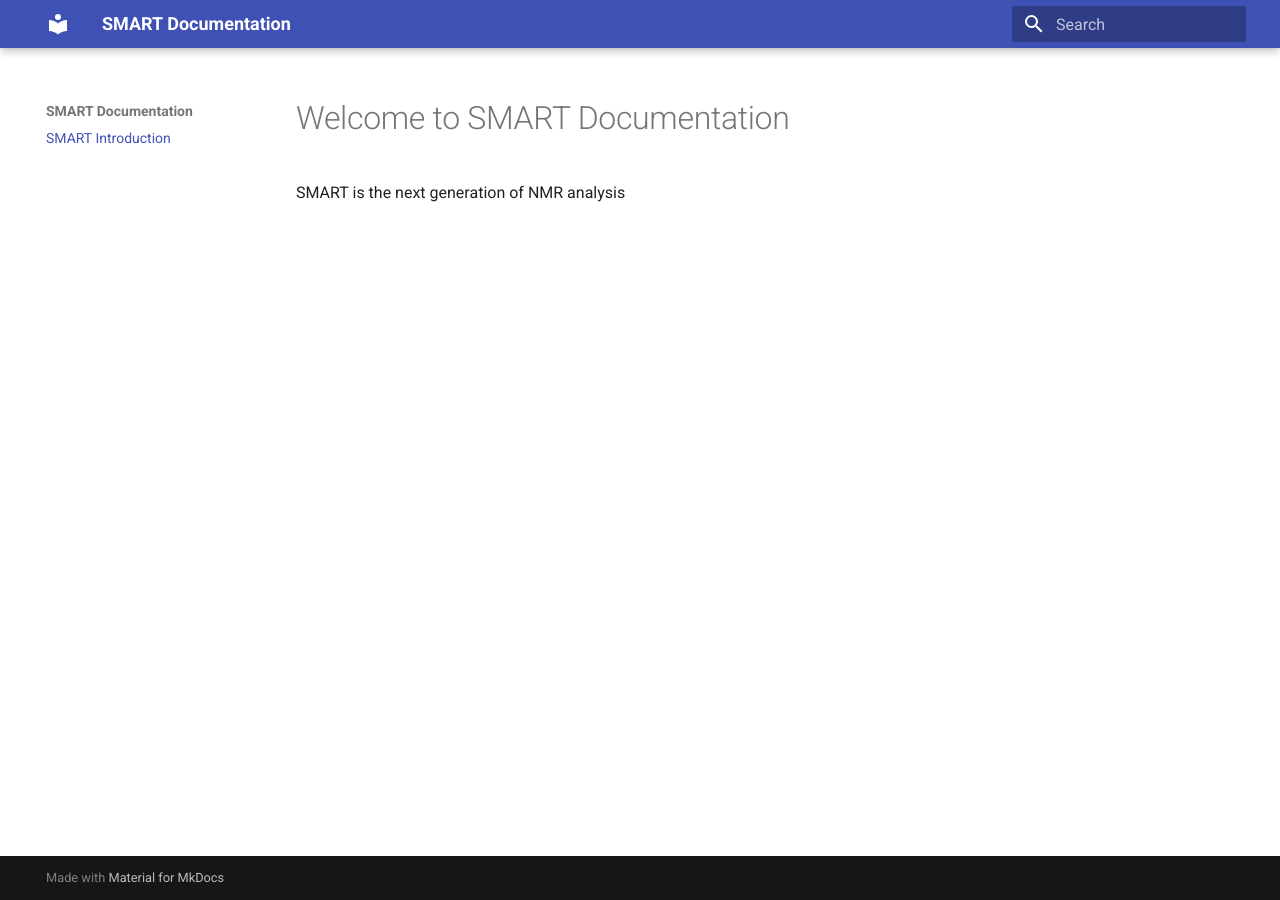
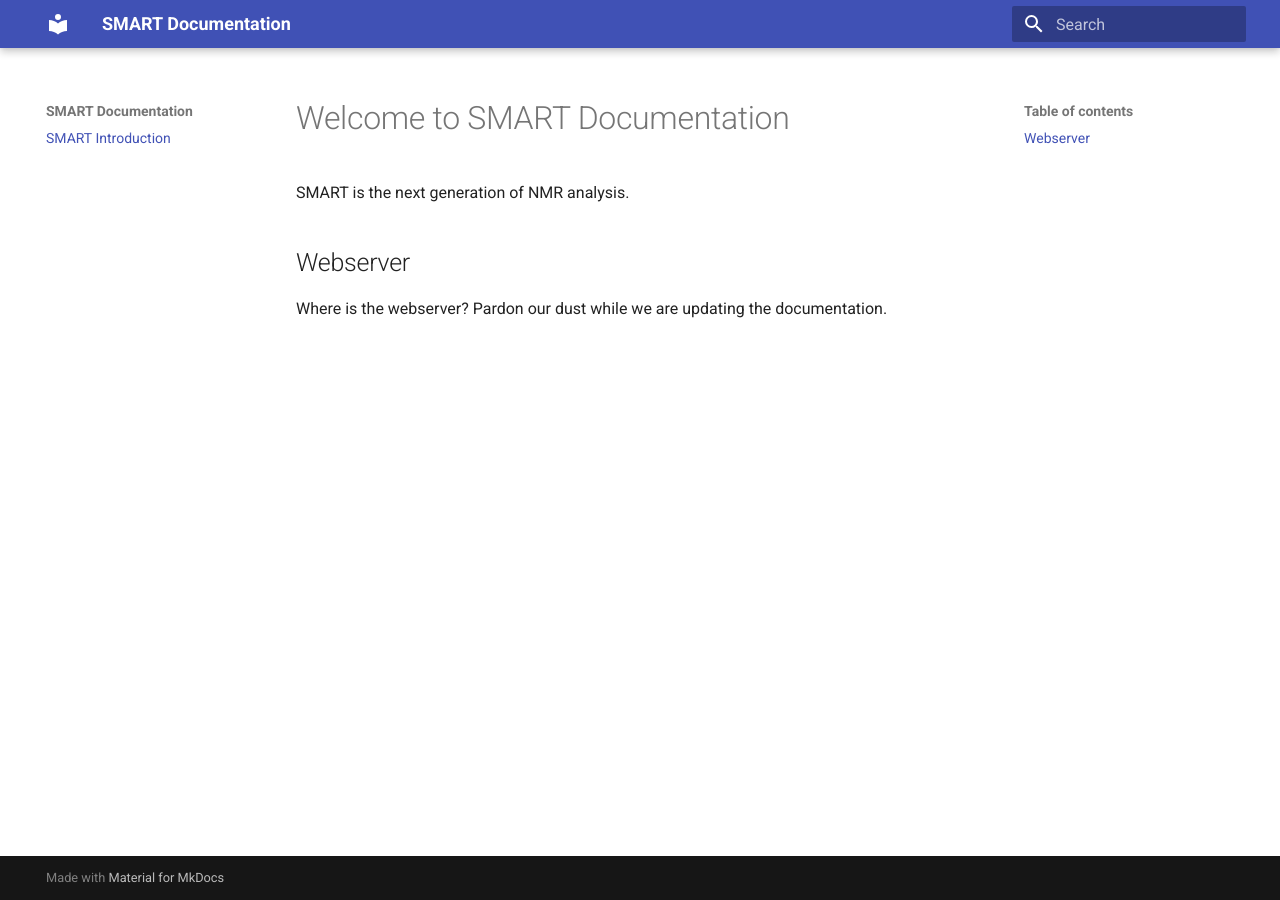
Before and after one commit to mwang87/SMART_NMR_Documentation, an MkDocs documentation site: the page built from docs/index.md, in a window 1280 px wide. Built offline with MkDocs 1.6.1 and Material for MkDocs 9.7.7, drawn with Linux system fonts in a browser that asks for light colours.

Commit message:
Update index.md

```diff
--- a/docs/index.md
+++ b/docs/index.md
@@ -1,3 +1,7 @@
 # Welcome to SMART Documentation
 
-SMART is the next generation of NMR analysis
+SMART is the next generation of NMR analysis.
+
+## Webserver
+
+Where is the webserver? Pardon our dust while we are updating the documentation.
```
